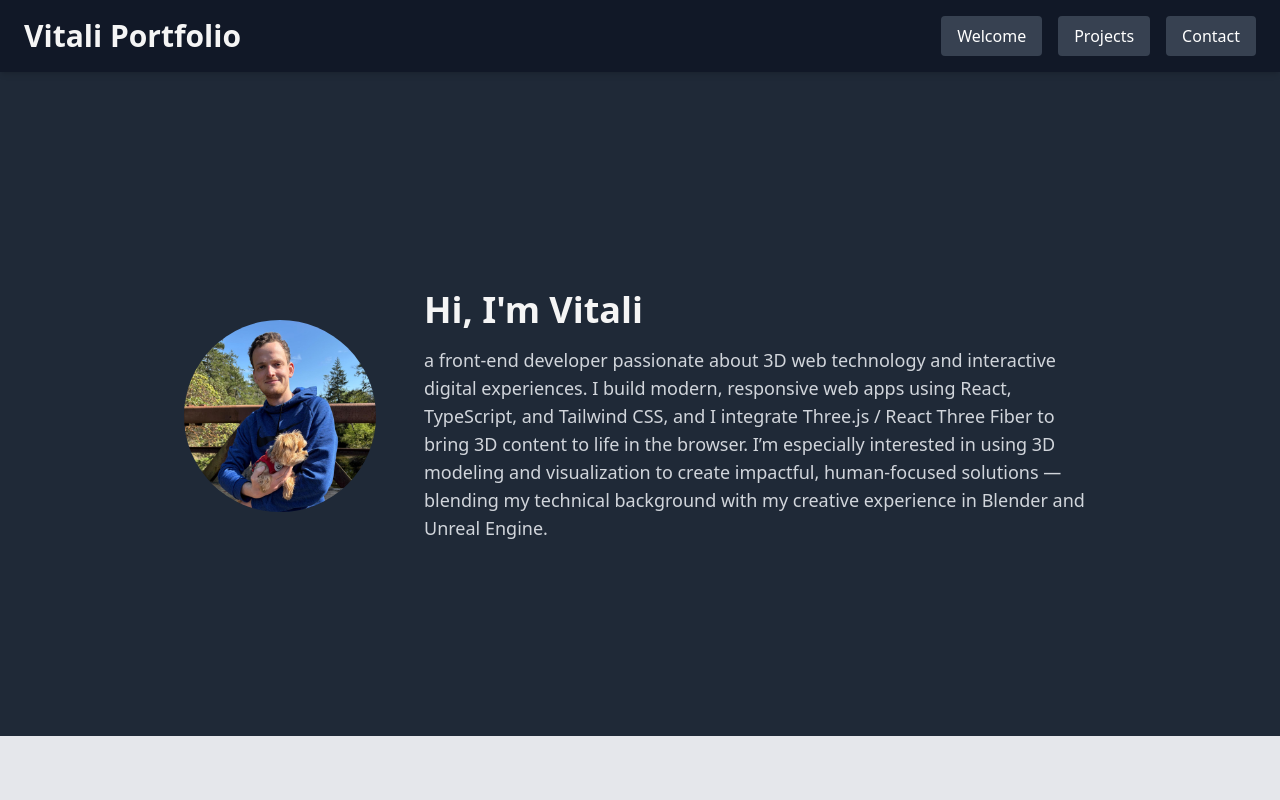
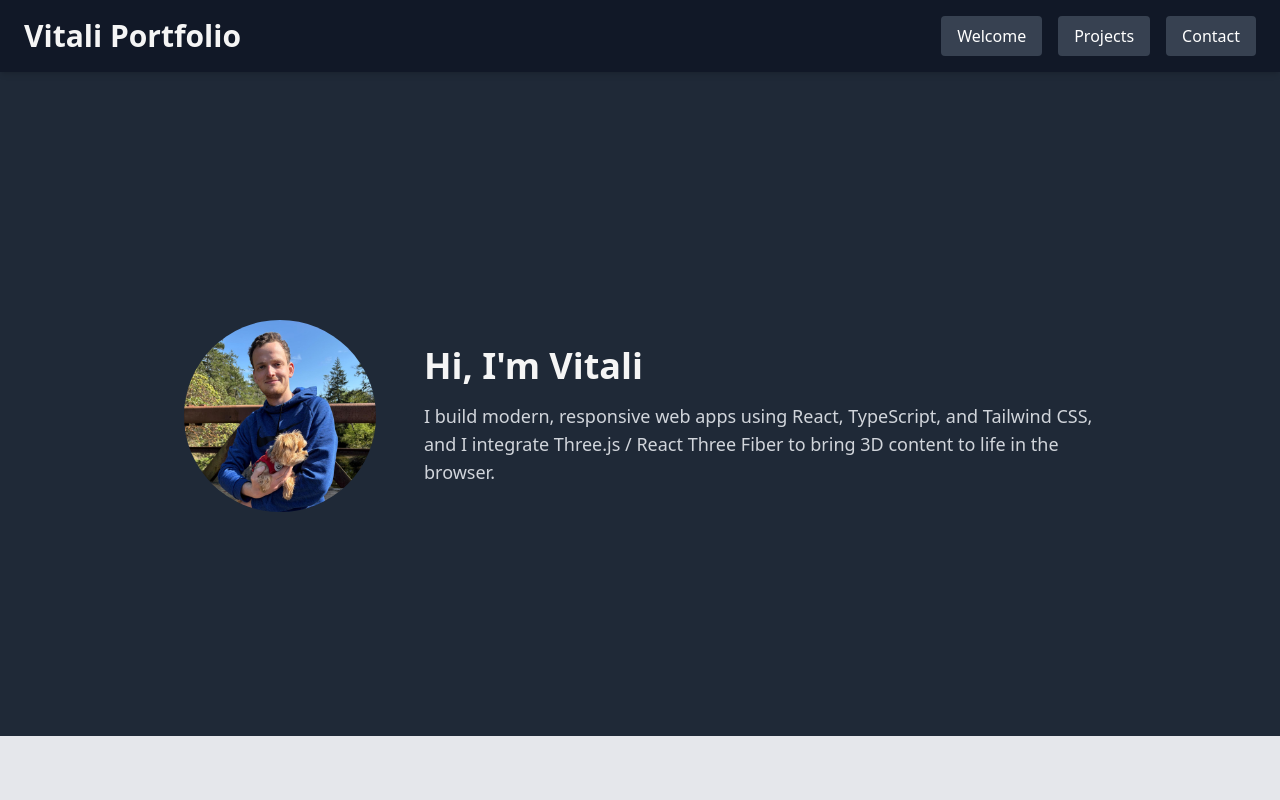
Before and after one commit to vitaly179153/portfolio, a React (Vite) app: page / in a window 1280 px wide. Shown: the top 800 px of the page. Built offline with nearby package versions, Linux system fonts and the light colour scheme.

Commit message:
Update Welcome.tsx

```diff
--- a/src/components/Welcome.tsx
+++ b/src/components/Welcome.tsx
@@ -14,10 +14,7 @@ export default function Welcome() {
             <div className="max-w-2xl text-center md:text-left">
                 <h2 className="text-4xl font-bold mb-4 text-[#F5F5F5]">Hi, I'm Vitali</h2>
                 <p className="text-gray-300 text-lg">
-                    a front-end developer passionate about 3D web technology and interactive digital experiences.
                     I build modern, responsive web apps using React, TypeScript, and Tailwind CSS, and I integrate Three.js / React Three Fiber to bring 3D content to life in the browser.
-
-                    I’m especially interested in using 3D modeling and visualization to create impactful, human-focused solutions — blending my technical background with my creative experience in Blender and Unreal Engine.
                 </p>
             </div>
         </section>
```
